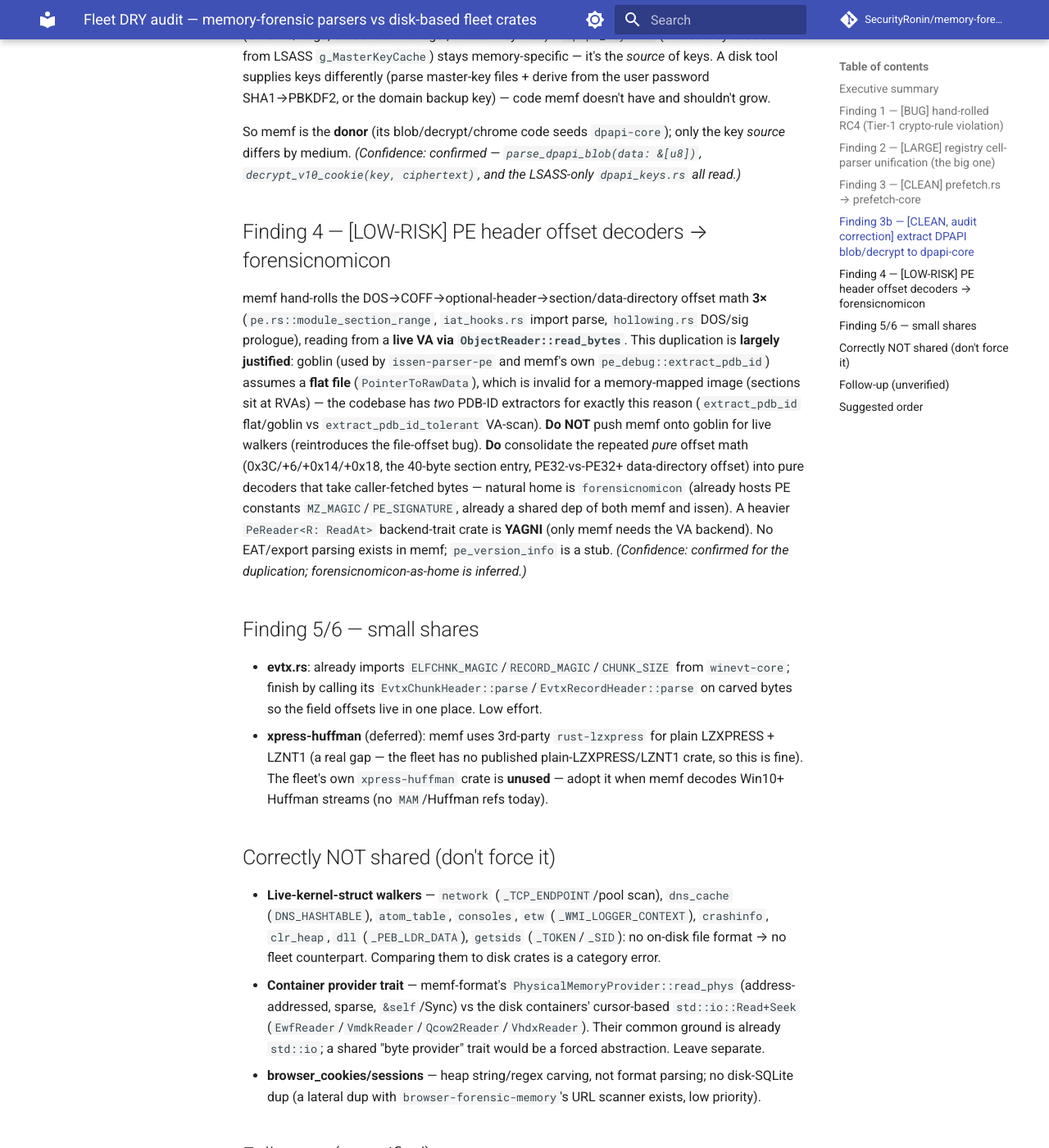
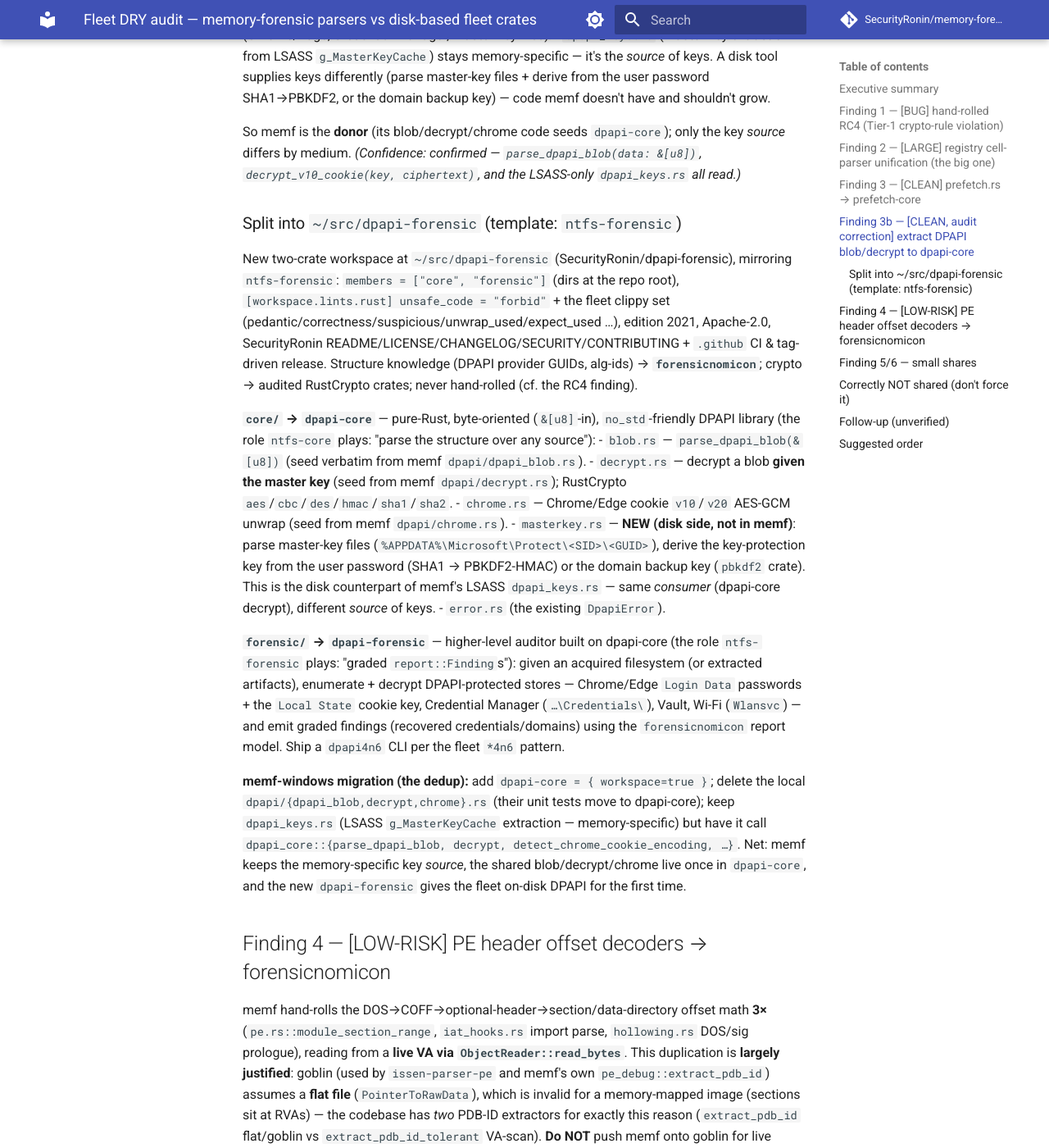
Before and after one commit to SecurityRonin/memory-forensic, an MkDocs documentation site: the page built from docs/plans/2026-06-24-fleet-dry-audit.md, in a window 1280 px wide and 1400 px high, scrolled down 3090 px. Shown: the whole window at 82% size. Built offline with MkDocs 1.6.1 and Material for MkDocs 9.7.7, drawn with Linux system fonts in a browser that asks for light colours; comment, search, counter and statistics services are not loaded.

Commit message:
docs(dry): add dpapi-core/dpapi-forensic split plan (ntfs-forensic template)
Concrete plan for ~/src/dpapi-forensic: core/ (dpapi-core, byte-oriented blob/
decrypt/chrome seeded from memf + new masterkey.rs for disk) + forensic/
(dpapi-forensic auditor + dpapi4n6 CLI), fleet conventions (forbid-unsafe, shared
lints, forensicnomicon knowledge, RustCrypto). memf-windows depends on dpapi-core
and keeps only the LSASS key-source (dpapi_keys.rs).

Co-Authored-By: Claude Opus 4.8 (1M context) <noreply@anthropic.com>

```diff
--- a/docs/plans/2026-06-24-fleet-dry-audit.md
+++ b/docs/plans/2026-06-24-fleet-dry-audit.md
@@ -129,6 +129,45 @@ So memf is the **donor** (its blob/decrypt/chrome code seeds `dpapi-core`); only
 key *source* differs by medium. *(Confidence: confirmed — `parse_dpapi_blob(data: &[u8])`,
 `decrypt_v10_cookie(key, ciphertext)`, and the LSASS-only `dpapi_keys.rs` all read.)*
 
+### Split into `~/src/dpapi-forensic` (template: `ntfs-forensic`)
+
+New two-crate workspace at `~/src/dpapi-forensic` (SecurityRonin/dpapi-forensic),
+mirroring `ntfs-forensic`: `members = ["core", "forensic"]` (dirs at the repo root),
+`[workspace.lints.rust] unsafe_code = "forbid"` + the fleet clippy set
+(pedantic/correctness/suspicious/unwrap_used/expect_used …), edition 2021, Apache-2.0,
+SecurityRonin README/LICENSE/CHANGELOG/SECURITY/CONTRIBUTING + `.github` CI & tag-driven
+release. Structure knowledge (DPAPI provider GUIDs, alg-ids) → **`forensicnomicon`**;
+crypto → audited RustCrypto crates; never hand-rolled (cf. the RC4 finding).
+
+**`core/` → `dpapi-core`** — pure-Rust, byte-oriented (`&[u8]`-in), `no_std`-friendly
+DPAPI library (the role `ntfs-core` plays: "parse the structure over any source"):
+- `blob.rs` — `parse_dpapi_blob(&[u8])` (seed verbatim from memf `dpapi/dpapi_blob.rs`).
+- `decrypt.rs` — decrypt a blob **given the master key** (seed from memf `dpapi/decrypt.rs`);
+  RustCrypto `aes`/`cbc`/`des`/`hmac`/`sha1`/`sha2`.
+- `chrome.rs` — Chrome/Edge cookie `v10`/`v20` AES-GCM unwrap (seed from memf `dpapi/chrome.rs`).
+- `masterkey.rs` — **NEW (disk side, not in memf)**: parse master-key files
+  (`%APPDATA%\Microsoft\Protect\<SID>\<GUID>`), derive the key-protection key from the
+  user password (SHA1 → PBKDF2-HMAC) or the domain backup key (`pbkdf2` crate). This is
+  the disk counterpart of memf's LSASS `dpapi_keys.rs` — same *consumer* (dpapi-core
+  decrypt), different *source* of keys.
+- `error.rs` (the existing `DpapiError`).
+
+**`forensic/` → `dpapi-forensic`** — higher-level auditor built on dpapi-core (the role
+`ntfs-forensic` plays: "graded `report::Finding`s"): given an acquired filesystem (or
+extracted artifacts), enumerate + decrypt DPAPI-protected stores — Chrome/Edge
+`Login Data` passwords + the `Local State` cookie key, Credential Manager
+(`…\Credentials\`), Vault, Wi-Fi (`Wlansvc`) — and emit graded findings (recovered
+credentials/domains) using the `forensicnomicon` report model. Ship a `dpapi4n6` CLI
+per the fleet `*4n6` pattern.
+
+**memf-windows migration (the dedup):** add `dpapi-core = { workspace=true }`; delete the
+local `dpapi/{dpapi_blob,decrypt,chrome}.rs` (their unit tests move to dpapi-core); keep
+`dpapi_keys.rs` (LSASS `g_MasterKeyCache` extraction — memory-specific) but have it call
+`dpapi_core::{parse_dpapi_blob, decrypt, detect_chrome_cookie_encoding, …}`. Net: memf
+keeps the memory-specific key *source*, the shared blob/decrypt/chrome live once in
+`dpapi-core`, and the new `dpapi-forensic` gives the fleet on-disk DPAPI for the first
+time.
+
 ## Finding 4 — [LOW-RISK] PE header offset decoders → forensicnomicon
 
 memf hand-rolls the DOS→COFF→optional-header→section/data-directory offset math
```
